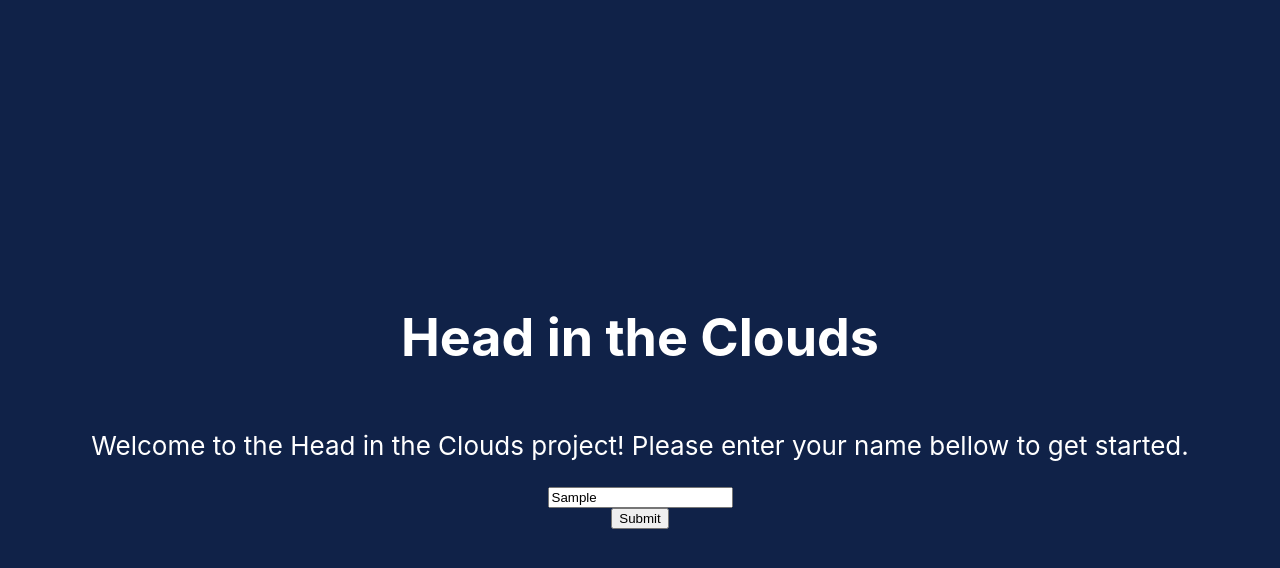
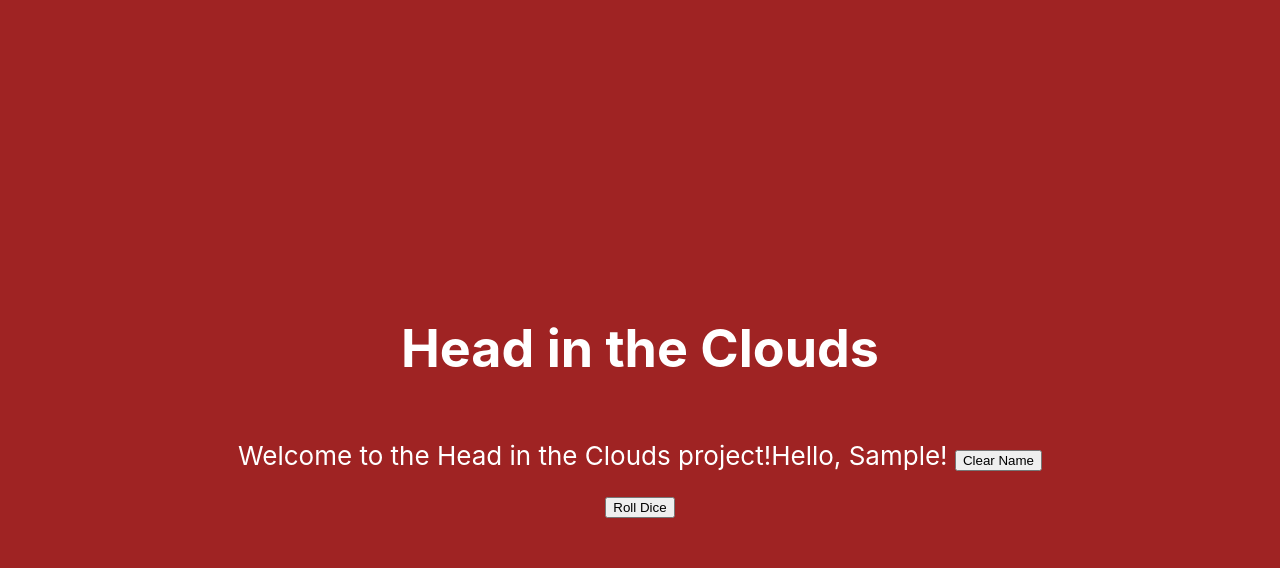
Before and after one commit to XavAsh/Head-in-the-cloud, a React (Create React App) app: page / in a window 1280 px wide. Both pictures are taken after typing "Sample" into the empty fields and a click on the button "Submit". Shown: the top 568 px of the page. Built offline with nearby package versions, Linux system fonts and the light colour scheme.

Commit message:
deployment scripts added

```diff
--- a/package.json
+++ b/package.json
@@ -1,6 +1,7 @@
 {
   "name": "head-in-the-clouds",
   "version": "0.1.0",
+  "homepage": "https://github.com/XavAsh/Head-in-the-clouds.git",
   "private": true,
   "dependencies": {
     "@testing-library/jest-dom": "^5.17.0",
@@ -12,6 +13,8 @@
     "web-vitals": "^2.1.4"
   },
   "scripts": {
+    "predeploy": "npm run build",
+    "deploy": "gh-pages -d build",
     "start": "react-scripts start",
     "build": "react-scripts build",
     "test": "react-scripts test",
@@ -34,5 +37,8 @@
       "last 1 firefox version",
       "last 1 safari version"
     ]
+  },
+  "devDependencies": {
+    "gh-pages": "^6.2.0"
   }
 }
--- a/src/App.css
+++ b/src/App.css
@@ -1,5 +1,5 @@
 .App-header {
-  background-color: #102248;
+  background-color: #9f2323;
   min-height: 100vh;
   display: flex;
   flex-direction: column;
@@ -8,3 +8,7 @@
   font-size: calc(10px + 2vmin);
   color: white;
 }
+
+.eee{
+  background-color :#681616;
+}
--- a/src/App.js
+++ b/src/App.js
@@ -1,18 +1,69 @@
 import './App.css';
+import React, { useState, useEffect } from 'react';
 
 function App() {
+  const [name, setName] = useState('');
+  const [isNameSubmitted, setIsNameSubmitted] = useState(false);
+
+  useEffect(() => {
+    const storedName = localStorage.getItem('name');
+    if (storedName) {
+      setName(storedName);
+      setIsNameSubmitted(true);
+    }
+  }, []);
+
+  const handleNameChange = (event) => {
+    setName(event.target.value);
+  };
+
+  const handleSubmit = () => {
+    localStorage.setItem('name', name);
+    setIsNameSubmitted(true);
+  };
+
+  const handleClearName = () => {
+    localStorage.removeItem('name');
+    setName('');
+    setIsNameSubmitted(false);
+  };
+
+  const handleRollDice = () => {
+    const randomDie = Math.floor(Math.random() * 6) + 1;
+    alert(`You rolled a ${randomDie}`);
+  };
+
   return (
     <div className="App">
-      <header className="App-header">
-        <h1> Head in the Clouds </h1>
+      <div className="App-header">
+        <h1>Head in the Clouds</h1>
         <p>
           Welcome to the Head in the Clouds project!
-          Please enter your name bellow to get started.
+          {isNameSubmitted ? (
+            <span>
+               Hello, {name}! <button onClick={handleClearName}>Clear Name</button>
+            </span>
+          ) : (
+            ' Please enter your name below to get started.'
+          )}
         </p>
-        <input type="text" placeholder="Enter your name" />
-        <button>Submit</button>
-
-      </header>
+        {!isNameSubmitted && (
+          <>
+            <input
+              type="text"
+              placeholder="Enter your name"
+              value={name}
+              onChange={handleNameChange}
+            />
+            <button onClick={handleSubmit}>Submit</button>
+          </>
+        )}
+        {isNameSubmitted && (
+          <>
+            <button onClick={handleRollDice}>Roll Dice</button>
+          </>
+        )}
+      </div>
     </div>
   );
 }
```
Also changed, not shown: src/methods.js (added), 2 other files (tests, documents, lock files or other folders).
